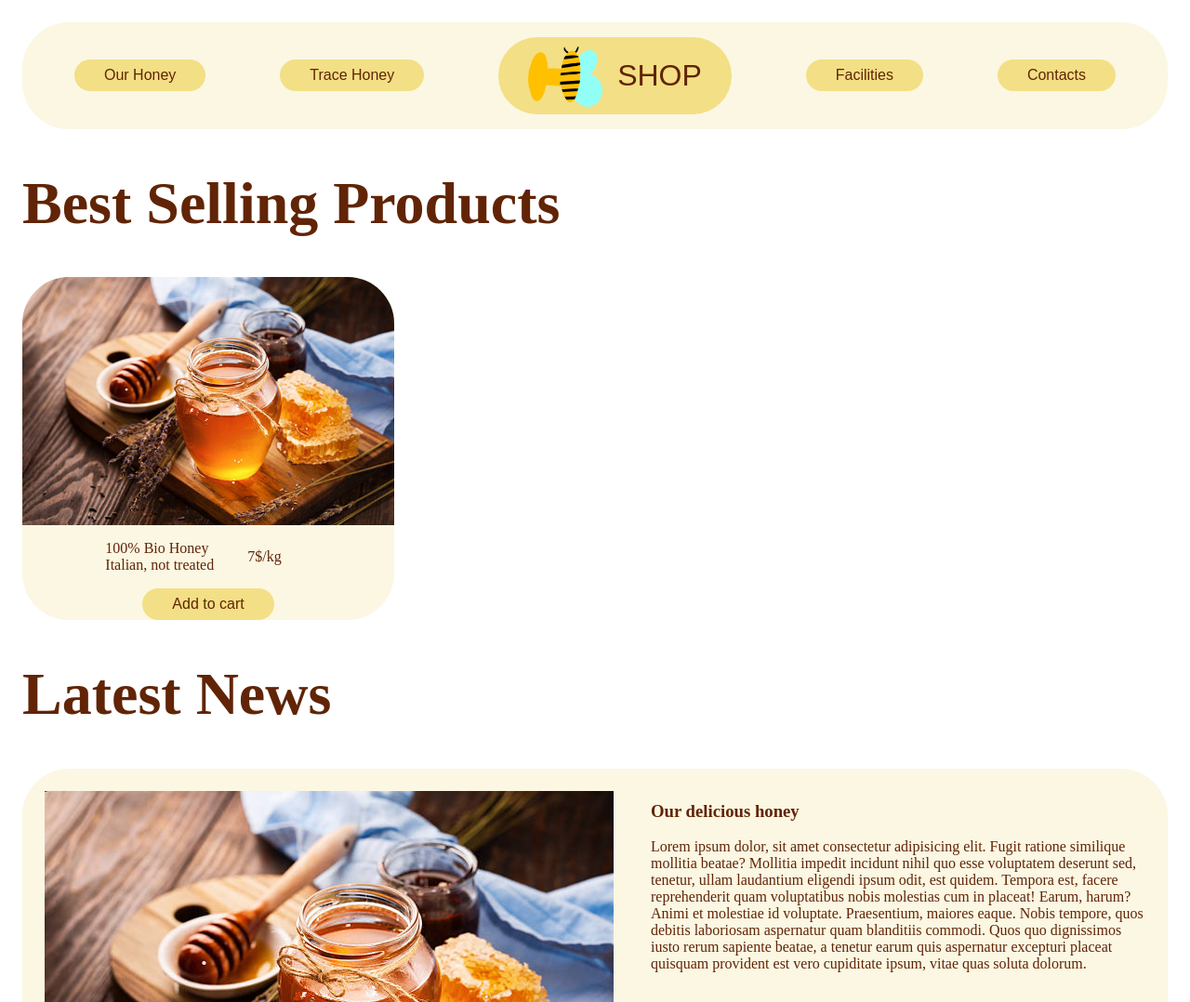
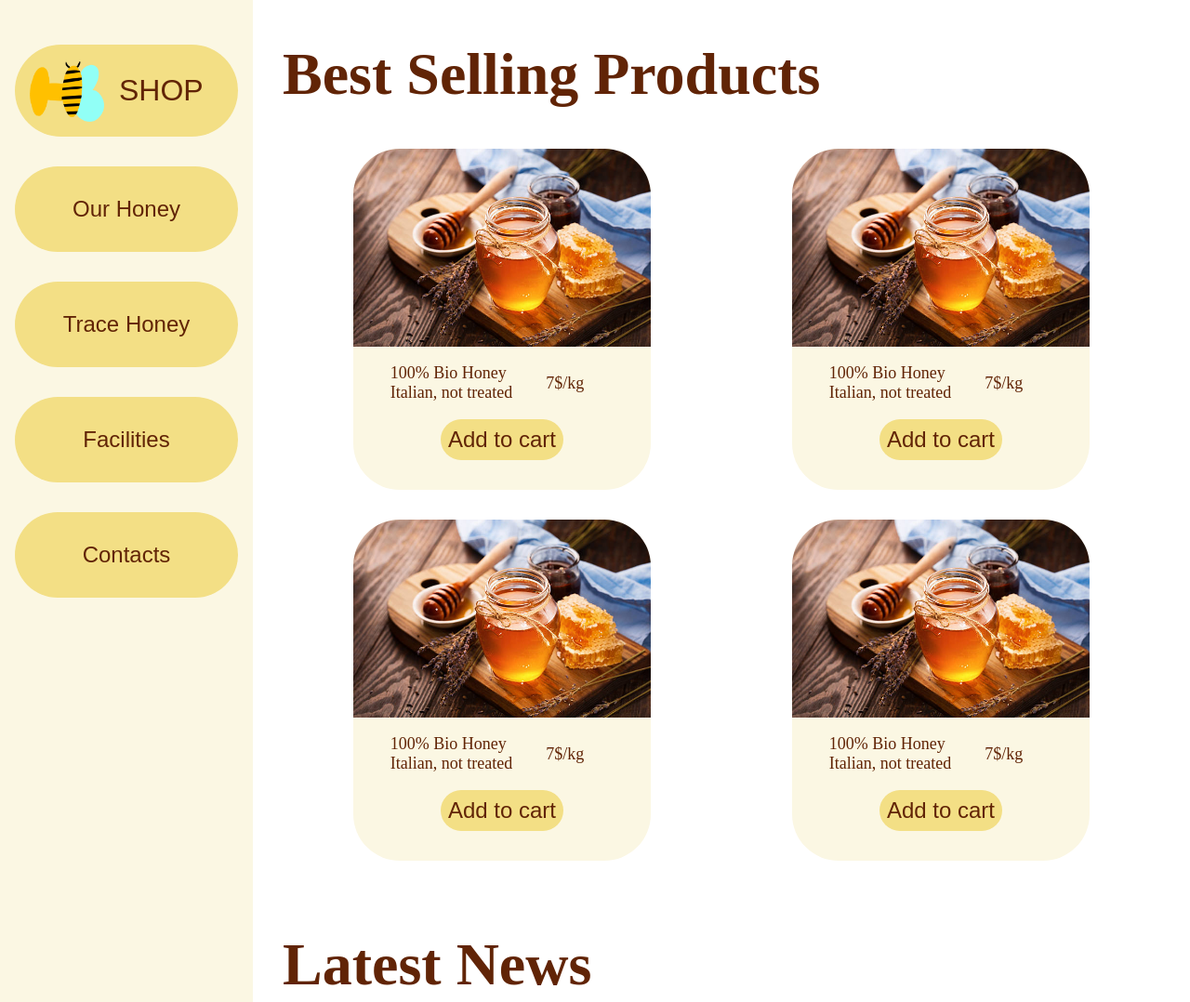
Before and after one commit to GiuliaLanari/U2-S5-L3, a plain HTML site: page index.html in a window 1280 px wide. Shown: the top 1078 px of the page at 93% size. Drawn offline with Linux system fonts and the light colour scheme.

Commit message:
Completamento delle @media

```diff
--- a/assets/css/index.css
+++ b/assets/css/index.css
@@ -44,6 +44,8 @@ h1 {
 
 .section1 {
   display: flex;
+  flex-wrap: wrap;
+  justify-content: space-around;
 }
 
 .card {
@@ -56,10 +58,11 @@ h1 {
   flex-direction: column;
   align-items: center;
   background-color: #fbf7e3;
+  margin-block-end: 2rem;
 }
 
 .card img {
-  max-width: 25rem;
+  max-width: 20rem;
 }
 
 .text-card {
@@ -95,15 +98,83 @@ p {
   color: #612406;
 }
 
-@media screen and (min-width: 769px) {
+@media screen and (max-width: 767px) {
+  h1 {
+    font-size: 32px;
+    text-align: center;
+  }
+  header {
+    flex-wrap: wrap;
+    justify-content: center;
+  }
+  .btn-shop {
+    order: -1;
+  }
+  button {
+    margin-block-end: 1rem;
+  }
+  .btn-menu {
+    width: 10rem;
+    margin-inline-end: 0.5rem;
+  }
+}
+
+@media screen and (min-width: 768px) {
+  body {
+    padding: 0;
+    margin: 0;
+  }
+  header {
+    border-radius: 0px;
+  }
+  button {
+    padding-inline: 0.5rem;
+  }
+  main {
+    padding-inline: 1rem;
+    margin-inline: 1rem;
+  }
+  .section2 {
+    padding-inline: 2rem;
+  }
+}
+
+@media screen and (min-width: 1024px) {
+  body {
+    display: flex;
+  }
+  header {
+    flex-direction: column;
+    justify-content: flex-start;
+  }
+  .btn-shop {
+    order: -1;
+    margin-top: 2rem;
+    width: 15rem;
+    padding: 1rem;
+  }
+  button {
+    font-size: 1.5rem;
+    margin-block-end: 2rem;
+  }
+  .btn-menu {
+    padding: 2rem;
+    width: 15rem;
+  }
+  .text-card p {
+    font-size: 18px;
+  }
   .section2 {
     flex-direction: row-reverse;
-    align-items: start;
+    align-items: stretch;
   }
   .section2 div {
     padding-inline-start: 2rem;
   }
   .section2 img {
     margin: 0.5rem;
+    width: 50%;
+    flex-shrink: 10;
+    object-fit: cover;
   }
 }
--- a/index.html
+++ b/index.html
@@ -8,11 +8,11 @@
   </head>
   <body>
     <header>
-      <button>Our Honey</button>
-      <button>Trace Honey</button>
+      <button class="btn-menu">Our Honey</button>
+      <button class="btn-menu">Trace Honey</button>
       <button class="btn-shop"><img src="./assets/imgs/logo.png" alt="logo con ape" width="80rem" />SHOP</button>
-      <button>Facilities</button>
-      <button>Contacts</button>
+      <button class="btn-menu">Facilities</button>
+      <button class="btn-menu">Contacts</button>
     </header>
 
     <main>
@@ -32,8 +32,7 @@
             </div>
             <button>Add to cart</button>
           </div>
-          <!--
-          <section class="section1">
+
           <div class="card">
             <img src="./assets/imgs/honey.jpg" alt="vasetto di miele " />
             <div class="text-card">
@@ -47,7 +46,6 @@
             <button>Add to cart</button>
           </div>
 
-            <section class="section1">
           <div class="card">
             <img src="./assets/imgs/honey.jpg" alt="vasetto di miele " />
             <div class="text-card">
@@ -61,7 +59,6 @@
             <button>Add to cart</button>
           </div>
 
-                <section class="section1">
           <div class="card">
             <img src="./assets/imgs/honey.jpg" alt="vasetto di miele " />
             <div class="text-card">
@@ -74,9 +71,6 @@
             </div>
             <button>Add to cart</button>
           </div>
-
-
--->
         </section>
       </div>
 
```
Also changed, not shown: assets/modello/extralarge.png (added), assets/modello/mobile.png (added), assets/modello/tablet.png (added). Lines whose indentation alone changed are shown as unchanged.
